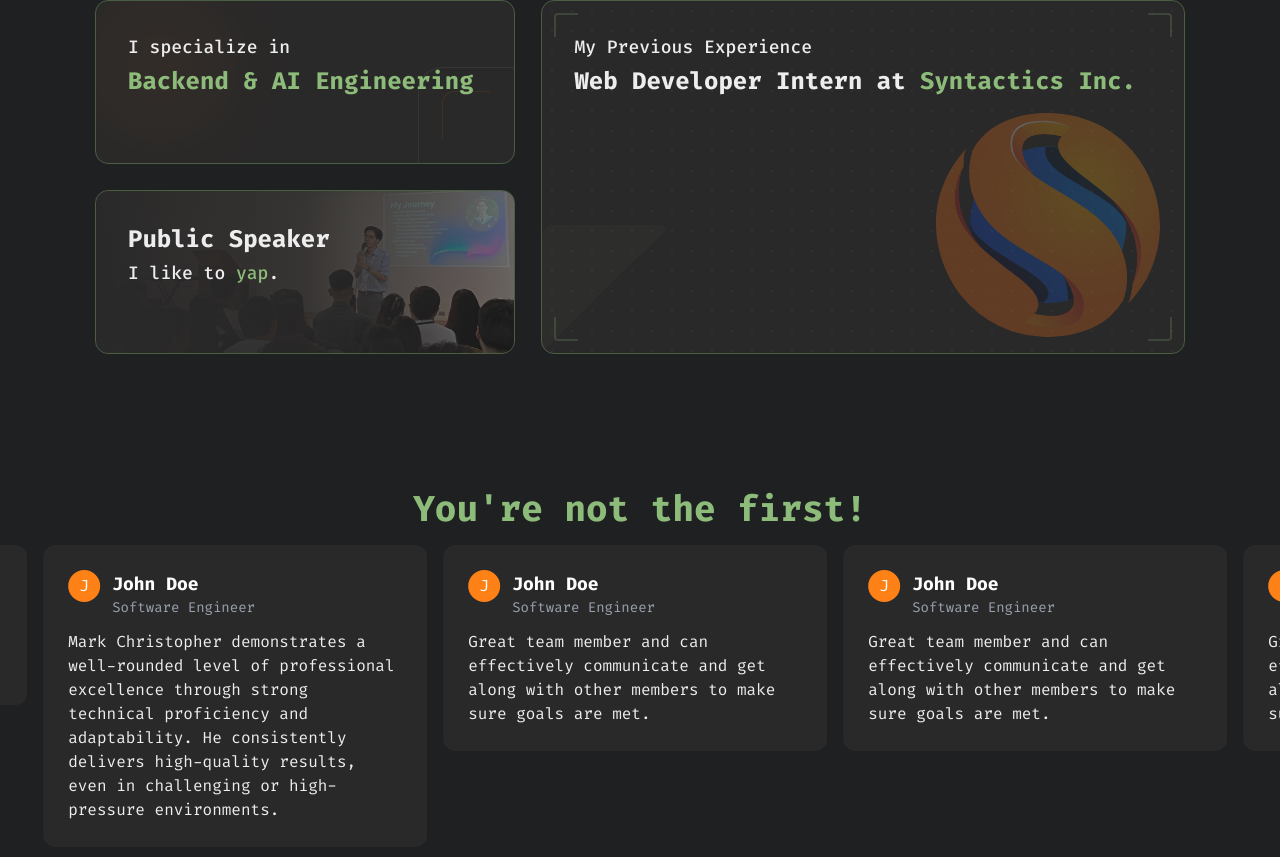
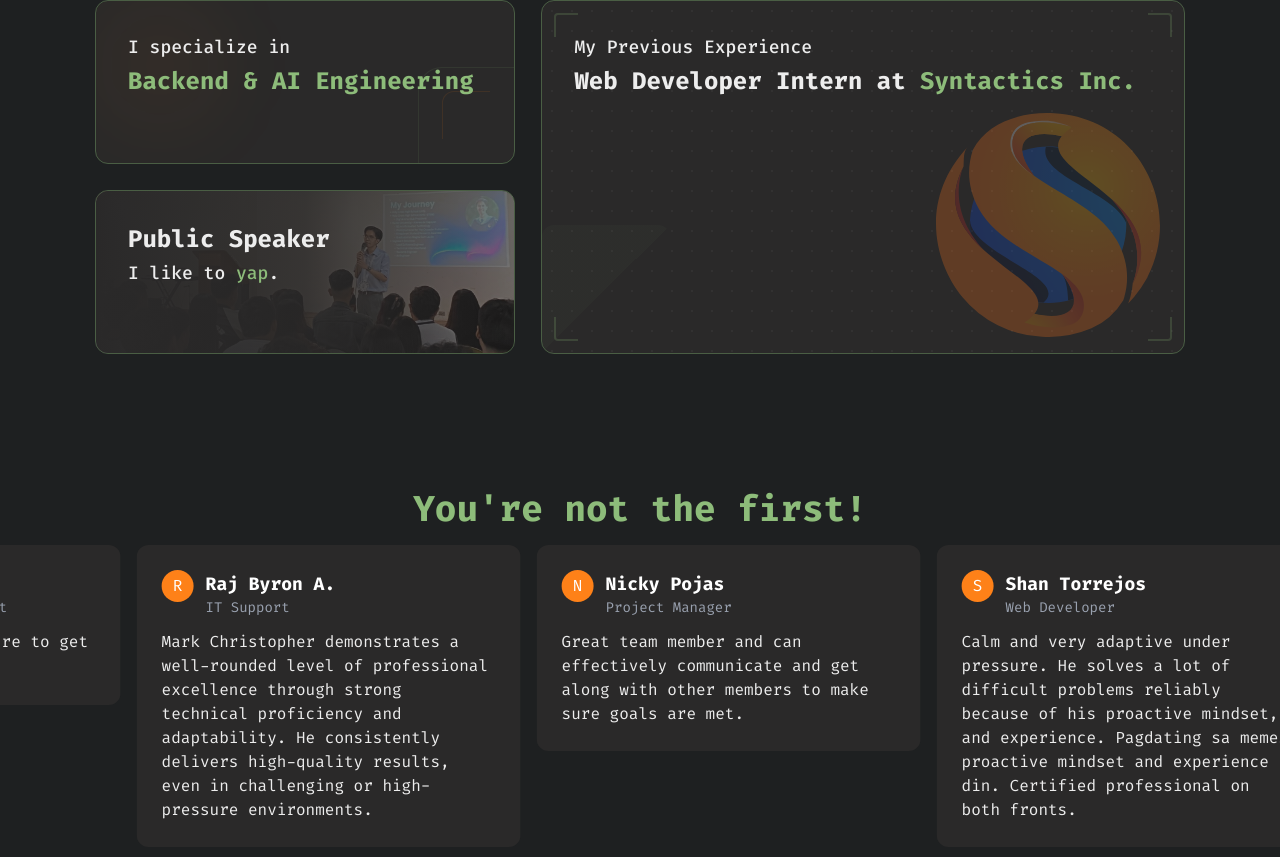
Before and after one commit to markimoo09/portfolio-reinvent, a Next.js app: page / in a window 1280 px wide. Shown: the part 1483-2340 px from the top of the page. Built offline with nearby package versions, Linux system fonts and the light colour scheme.

Commit message:
migrate testimonial data to json file to declutter component

```diff
--- a/app/components/testimonial.tsx
+++ b/app/components/testimonial.tsx
@@ -2,74 +2,10 @@
 
 import React from "react";
 import TestimonialCard from "./testimonial_card";
-
-type Testimonial = {
-  testimony: string;
-  author: string;
-  position: string;
-  key: string;
-};
-
-const testimonials: Testimonial[] = [
-  {
-    testimony: "Hardworking, You'll be sure to get quality outputs from him.",
-    author: "John Doe",
-    position: "Software Engineer",
-    key: crypto.randomUUID(),
-  },
-  {
-    testimony:
-      "Mark Christopher demonstrates a well-rounded level of professional excellence through strong technical proficiency and adaptability. He consistently delivers high-quality results, even in challenging or high-pressure environments.",
-    author: "John Doe",
-    position: "Software Engineer",
-    key: crypto.randomUUID(),
-  },
-  {
-    testimony:
-      "Great team member and can effectively communicate and get along with other members to make sure goals are met.",
-    author: "John Doe",
-    position: "Software Engineer",
-    key: crypto.randomUUID(),
-  },
-  {
-    testimony:
-      "Great team member and can effectively communicate and get along with other members to make sure goals are met.",
-    author: "John Doe",
-    position: "Software Engineer",
-    key: crypto.randomUUID(),
-  },
-  {
-    testimony:
-      "Great team member and can effectively communicate and get along with other members to make sure goals are met.",
-    author: "John Doe",
-    position: "Software Engineer",
-    key: crypto.randomUUID(),
-  },
-  {
-    testimony:
-      "Great team member and can effectively communicate and get along with other members to make sure goals are met.",
-    author: "John Doe",
-    position: "Software Engineer",
-    key: crypto.randomUUID(),
-  },
-  {
-    testimony:
-      "Great team member and can effectively communicate and get along with other members to make sure goals are met.",
-    author: "John Doe",
-    position: "Software Engineer",
-    key: crypto.randomUUID(),
-  },
-  {
-    testimony:
-      "Great team member and can effectively communicate and get along with other members to make sure goals are met.",
-    author: "John Doe",
-    position: "Software Engineer",
-    key: crypto.randomUUID(),
-  },
-];
+import testimonials from "../data/testimonials.json";
 
 const TestimonialSection = () => {
-  const looped = [...testimonials, ...testimonials];
+  const looped = [...testimonials, ...testimonials, ...testimonials];
   return (
     <div className="flex flex-col gap-4 py-14">
       <div className="text-bold text-center text-4xl font-bold text-gruv-highlight-green">
@@ -92,7 +28,7 @@ const TestimonialSection = () => {
             return (
               <TestimonialCard
                 testimony={testimony}
-                key={`${testimony.key}-${i}`}
+                key={`${testimony.author}-${i}`}
               />
             );
           })}
--- a/app/components/testimonial_card.tsx
+++ b/app/components/testimonial_card.tsx
@@ -4,7 +4,6 @@ type Testimonial = {
   testimony: string;
   author: string;
   position: string;
-  key: string;
 };
 const TestimonialCard = ({ testimony }: { testimony: Testimonial }) => {
   return (
```
Also changed, not shown: app/data/testimonials.json (renamed from testimonials.json).
